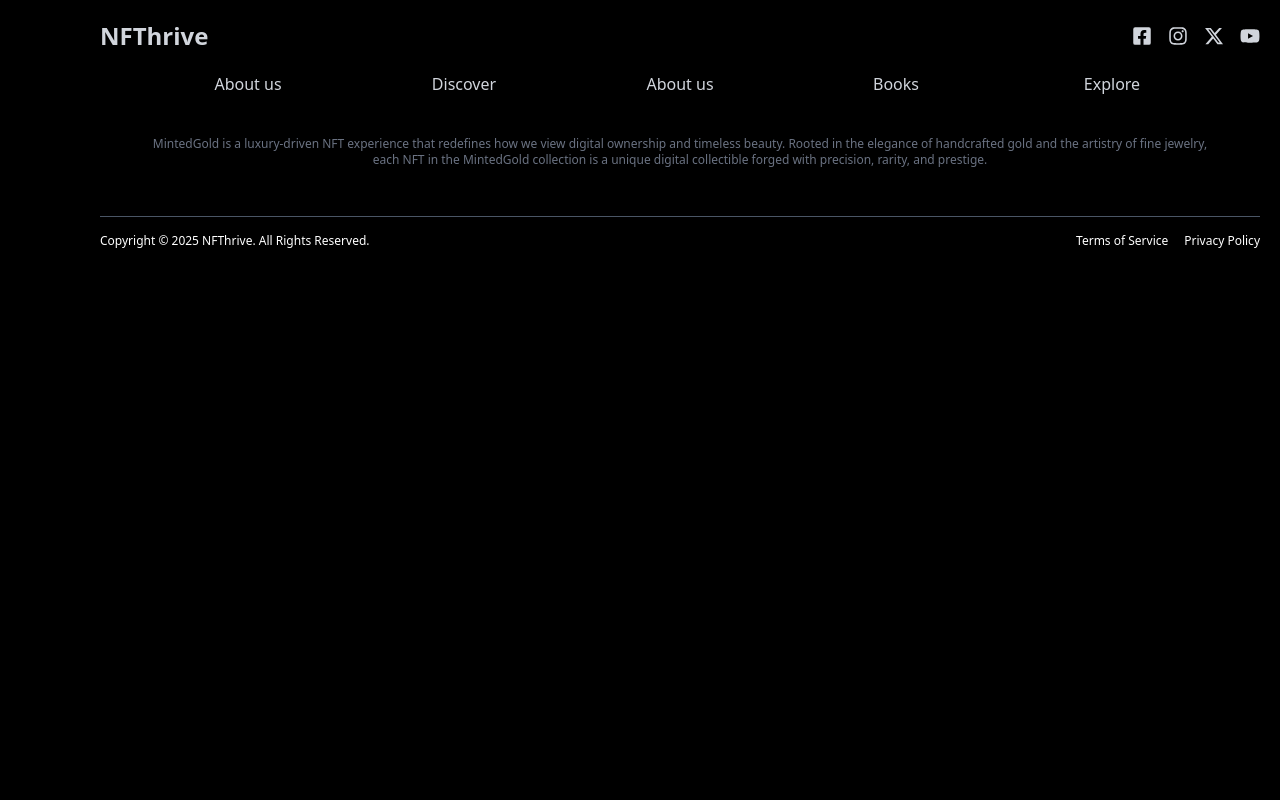
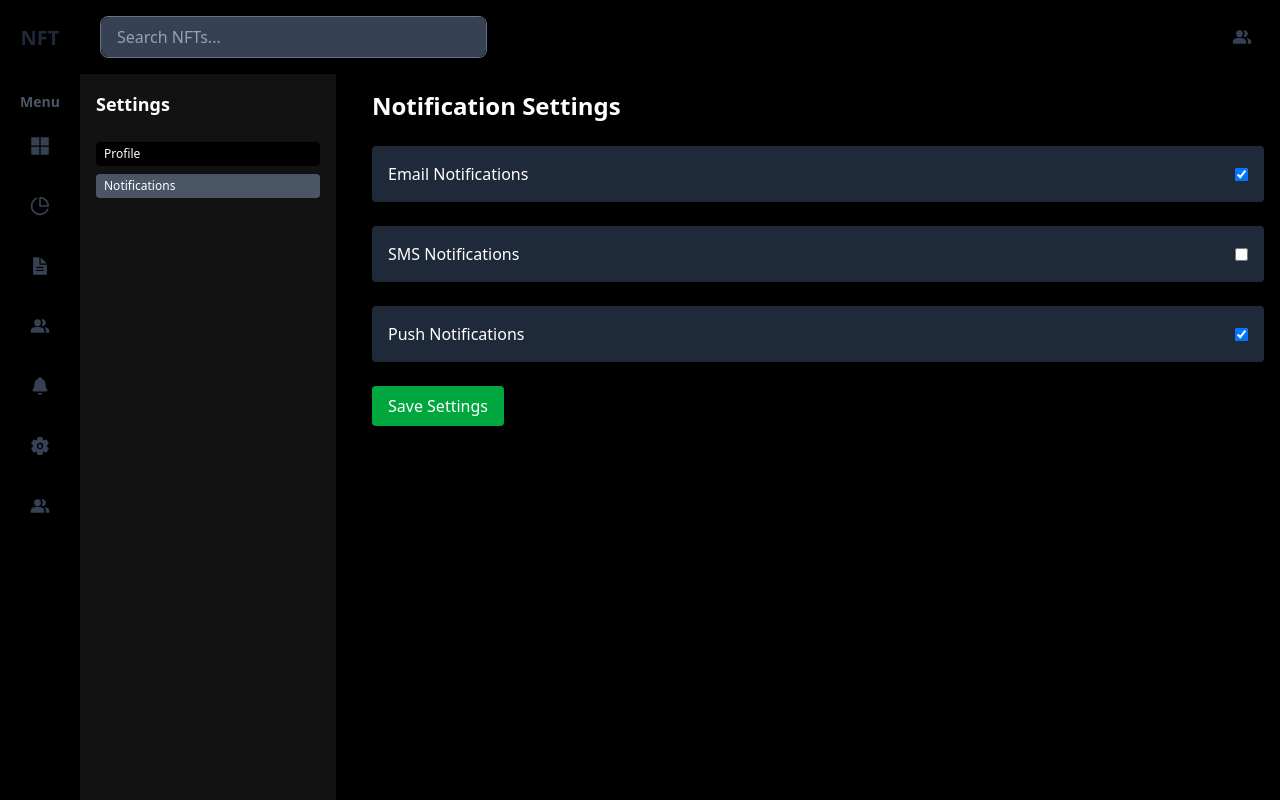
Before and after one commit to Dasundh99/nft_marketplace, a React (Vite) app in the folder client/: page /settings/notificationSettings in a window 1280 px wide. Shown: the top 800 px of the page. Built offline with nearby package versions, Linux system fonts and the light colour scheme; no server answers.

Commit message:
routing done-settings n settings side bar added

```diff
--- a/client/src/App.tsx
+++ b/client/src/App.tsx
@@ -10,7 +10,9 @@ import { ActivityPage } from "./pages/ActivityPage";
 import ProductDetails from "./pages/ProductDetails";
 import About from "./pages/About";
 import TermsAndConditions from "./pages/TermsAndConditions";
-import Profile from "./components/SettingsPage/Profile";
+import ProfileSettings from "./components/SettingsPage/ProfileSettings";
+import NotificationSettings from "./components/SettingsPage/NotificationSettings";
+import User from "./components/SideBar/SideBar"
 
 function App() {
   const fetchAPI = async () => {
@@ -37,6 +39,7 @@ function App() {
             </Layout>
           }
         />
+
         <Route
           path="/home"
           element={
@@ -45,6 +48,7 @@ function App() {
             </Layout>
           }
         />
+
         <Route
           path="/settings"
           element={
@@ -52,7 +56,12 @@ function App() {
               <Settings />
             </Layout>
           }
-        />
+        >
+          <Route index element={<ProfileSettings />} />
+          <Route path="profile" element={<ProfileSettings />} />
+          <Route path="notificationSettings" element={<NotificationSettings />} />
+        </Route>
+
         <Route
           path="/notifications"
           element={
@@ -61,6 +70,7 @@ function App() {
             </Layout>
           }
         />
+
         <Route
           path="/activitypage"
           element={
@@ -69,6 +79,7 @@ function App() {
             </Layout>
           }
         />
+
         <Route
           path="/productdetails"
           element={
@@ -77,6 +88,7 @@ function App() {
             </Layout>
           }
         />
+
         <Route
           path="/about"
           element={
@@ -85,6 +97,7 @@ function App() {
             </Layout>
           }
         />
+
         <Route
           path="/termsandconditions"
           element={
@@ -93,14 +106,25 @@ function App() {
             </Layout>
           }
         />
+
         <Route
           path="/user"
           element={
             <Layout>
-              <Profile />
+              < User />
             </Layout>
           }
         />
+
+        <Route
+          path="/profile"
+          element={
+            <Layout>
+              <ProfileSettings />
+            </Layout>
+          }
+        />
+
       </Routes>
       <Footer />
     </BrowserRouter>
--- a/client/src/components/Footer/Footer.tsx
+++ b/client/src/components/Footer/Footer.tsx
@@ -9,21 +9,26 @@ const Footer = () => {
                 <div className="h-full w-full flex flex-1 gap-5 items-center">
                     <div className="text-2xl font-bold flex-1">NFThrive</div>
                     <div className="flex items-center gap-4">
-                        <FaFacebookSquare className="text-xl hover:text-blue-500 cursor-pointer" />
-                        <FaInstagram className="text-xl hover:text-pink-500 cursor-pointer" />
+                        <FaFacebookSquare className="text-xl hover:text-gray-500 cursor-pointer" />
+                        <FaInstagram className="text-xl hover:text-gray-500 cursor-pointer" />
                         <FaXTwitter className="text-xl hover:text-gray-500 cursor-pointer" />
-                        <FaYoutube className="text-xl hover:text-red-600 cursor-pointer" />
+                        <FaYoutube className="text-xl hover:text-gray-500 cursor-pointer" />
                     </div>
                 </div>
 
-
-
                 <div className="pt-5 px-10 h-full w-full flex flex-1">
-                    <div className="flex-1 flex items-center justify-center">About us</div>
-                    <div className="flex-1 flex items-center justify-center">Discover</div>
-                    <div className="flex-1 flex items-center justify-center">About us</div>
-                    <div className="flex-1 flex items-center justify-center">Books</div>
-                    <div className="flex-1 flex items-center justify-center">Explore</div>
+                    <div className="flex-1 flex items-center justify-center">
+                        <a href="/about">About us</a>
+                    </div>
+                    <div className="flex-1 flex items-center justify-center">
+                        <a href="/discover">Discover</a>
+                    </div>
+                    <div className="flex-1 flex items-center justify-center">
+                        <a href="/books">Books</a>
+                    </div>
+                    <div className="flex-1 flex items-center justify-center">
+                        <a href="/explore">Explore</a>
+                    </div>
                 </div>
 
                 <div className="h-full w-full flex flex-1">
@@ -45,7 +50,7 @@ const Footer = () => {
                             <a href="/termsandconditions" className="text-white hover:underline">
                                 Terms of Service
                             </a>
-                            <a href="/about" className="text-white hover:underline">
+                            <a className="text-white hover:underline">
                                 Privacy Policy
                             </a>
                         </div>
--- /dev/null
+++ b/client/src/components/SettingsPage/NotificationSettings.tsx
@@ -0,0 +1,54 @@
+import React, { useState } from "react";
+
+const NotificationSettings: React.FC = () => {
+  const [emailNotifications, setEmailNotifications] = useState(true);
+  const [smsNotifications, setSmsNotifications] = useState(false);
+  const [pushNotifications, setPushNotifications] = useState(true);
+
+  return (
+    <div className="ml-5">
+      <h1 className="text-2xl font-semibold mb-6">Notification Settings</h1>
+
+      <div className="space-y-6">
+        <div className="flex items-center justify-between bg-gray-800 p-4 rounded">
+          <span>Email Notifications</span>
+          <input
+            type="checkbox"
+            className="toggle-checkbox"
+            checked={emailNotifications}
+            onChange={() => setEmailNotifications(!emailNotifications)}
+          />
+        </div>
+
+        <div className="flex items-center justify-between bg-gray-800 p-4 rounded">
+          <span>SMS Notifications</span>
+          <input
+            type="checkbox"
+            className="toggle-checkbox"
+            checked={smsNotifications}
+            onChange={() => setSmsNotifications(!smsNotifications)}
+          />
+        </div>
+
+        <div className="flex items-center justify-between bg-gray-800 p-4 rounded">
+          <span>Push Notifications</span>
+          <input
+            type="checkbox"
+            className="toggle-checkbox"
+            checked={pushNotifications}
+            onChange={() => setPushNotifications(!pushNotifications)}
+          />
+        </div>
+      </div>
+
+      <button
+        className="mt-6 px-4 py-2 bg-green-600 text-white rounded hover:bg-green-700"
+        onClick={() => alert("Settings saved")}
+      >
+        Save Settings
+      </button>
+    </div>
+  );
+};
+
+export default NotificationSettings;
--- a/client/src/components/SettingsPage/Profile.tsx
+++ b/client/src/components/SettingsPage/ProfileSettings.tsx
@@ -2,7 +2,7 @@ import React from "react";
 import sliderImage from "../../assets/Slider1.jpg";
 import avatarImage from "../../assets/Avatar.svg";
 
-const Profile: React.FC = () => {
+const ProfileSettings: React.FC = () => {
   return (
     <div className="relative">
       <div className="relative">
@@ -55,4 +55,4 @@ const Profile: React.FC = () => {
   );
 };
 
-export default Profile;
+export default ProfileSettings;
--- a/client/src/components/SideBar/SideBar.tsx
+++ b/client/src/components/SideBar/SideBar.tsx
@@ -8,13 +8,13 @@ export const Sidebar = ({ children }: SidebarProps) => (
   <div className="flex bg-black text-white min-h-screen">
     <aside className="w-64 bg-[#121212] p-4 flex flex-col justify-between">
       <div>
-        <label htmlFor="search" className="sr-only">Search NFThrive</label>
+        {/* <label htmlFor="search" className="sr-only">Search NFThrive</label>
         <input
           id="search"
           type="text"
           placeholder="Search NFThrive"
           className="w-full p-2 bg-gray-800 text-white rounded mb-4"
-        />
+        /> */}
         <div className="text-sm font-semibold mb-1">States</div>
         <div className="flex flex-wrap gap-2 text-xs mb-4">
           <button className="bg-gray-700 px-2 py-1 rounded">All</button>
@@ -51,8 +51,9 @@ export const Sidebar = ({ children }: SidebarProps) => (
           </div>
         ))}
       </div>
-      <div className="text-green-500 font-bold text-lg mt-4">NFThrive</div>
     </aside>
     <main className="flex-1">{children}</main>
   </div>
 );
+
+export default Sidebar;
--- a/client/src/pages/Header.tsx
+++ b/client/src/pages/Header.tsx
@@ -1,4 +1,6 @@
 import React from "react";
+import { MdPeopleAlt } from "react-icons/md";
+import { Link } from "react-router-dom";
 
 const Header: React.FC = () => {
   return (
@@ -11,20 +13,14 @@ const Header: React.FC = () => {
         />
       </div>
       <div className="flex items-center">
-        <svg
-          className="w-8 h-8 text-white hover:text-indigo-300 cursor-pointer"
-          fill="none"
-          stroke="currentColor"
-          viewBox="0 0 24 24"
-          xmlns="http://www.w3.org/2000/svg"
-        >
-          <path
-            strokeLinecap="round"
-            strokeLinejoin="round"
-            strokeWidth={2}
-            d="M5.121 18.879A3 3 0 018 16h8a3 3 0 012.879 2.879M15 10a3 3 0 11-6 0 3 3 0 016 0zm6 2a9 9 0 11-18 0 9 9 0 0118 0z"
-          />
-        </svg>
+
+          <Link
+            to="/home"
+            className="flex p-2 rounded hover:bg-gray-200 dark:hover:bg-gray-700 text-gray-700 dark:text-gray-200 items-center justify-center"
+          >
+            <MdPeopleAlt className="w-5 h-5" />
+          </Link>
+
       </div>
     </section>
   );
--- a/client/src/pages/Notiication.tsx
+++ b/client/src/pages/Notiication.tsx
@@ -33,7 +33,7 @@ const notifications = [
 
 const Notifications: React.FC = () => {
   return (
-    <div className="ml-25 mr-5 text-white">
+    <div className="ml-5 text-white">
       <h1 className="text-3xl font-bold mb-6">Notifications</h1>
       <div className="space-y-4">
         {notifications.map((note) => (
--- a/client/src/pages/Settings.tsx
+++ b/client/src/pages/Settings.tsx
@@ -1,40 +1,37 @@
-import React, { useState } from "react";
+import { NavLink, Outlet } from "react-router-dom";
 
-const Settings: React.FC = () => {
-  const [darkMode, setDarkMode] = useState(false);
-  const [notifications, setNotifications] = useState(true);
+const Settings = () => {
+  return (
+    <div className="flex bg-black text-white min-h-screen">
+      <aside className="w-64 bg-[#121212] p-4 flex flex-col justify-start">
+        <h2 className="text-lg font-semibold mb-4">Settings</h2>
 
-  return (
-    <div className="ml-25 min-h-screen bg-white dark:bg-gray-900 text-gray-800 dark:text-gray-100">
-      <h2 className="text-3xl font-bold mb-6">Settings</h2>
+        <NavLink
+          to="profile"
+          className={({ isActive }) =>
+            `block mt-2 w-full text-xs px-2 py-1 rounded ${
+              isActive ? "bg-gray-600" : "bg-black"
+            }`
+          }
+        >
+          Profile
+        </NavLink>
 
-      <div className="space-y-6">
-        {/* Theme Toggle */}
-        <div>
-          <h3 className="text-lg font-semibold mb-2">Appearance</h3>
-          <label className="flex items-center gap-2">
-            <input
-              type="checkbox"
-              checked={darkMode}
-              onChange={() => setDarkMode(!darkMode)}
-            />
-            Enable Dark Mode
-          </label>
-        </div>
+        <NavLink
+          to="notificationSettings"
+          className={({ isActive }) =>
+            `block mt-2 w-full text-xs px-2 py-1 rounded ${
+              isActive ? "bg-gray-600" : "bg-black"
+            }`
+          }
+        >
+          Notifications
+        </NavLink>
+      </aside>
 
-        {/* Notifications */}
-        <div>
-          <h3 className="text-lg font-semibold mb-2">Notifications</h3>
-          <label className="flex items-center gap-2">
-            <input
-              type="checkbox"
-              checked={notifications}
-              onChange={() => setNotifications(!notifications)}
-            />
-            Receive email alerts
-          </label>
-        </div>
-      </div>
+      <main className="flex-1 bg-black text-white p-4">
+        <Outlet />
+      </main>
     </div>
   );
 };
```
